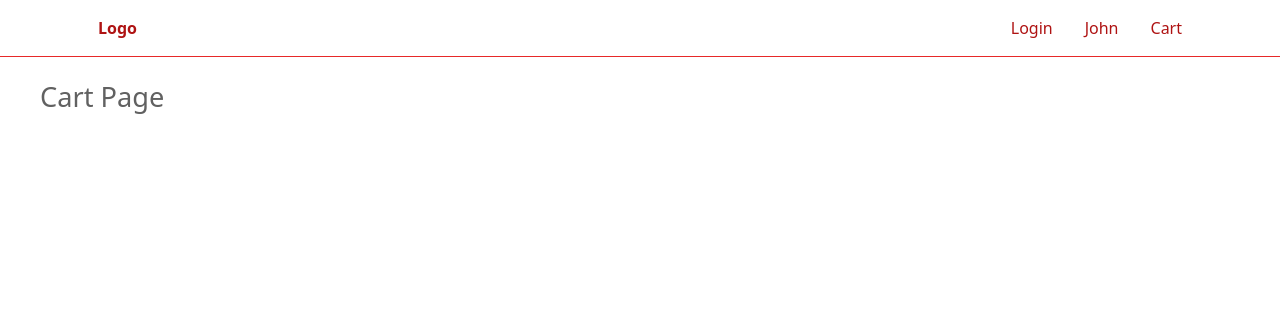
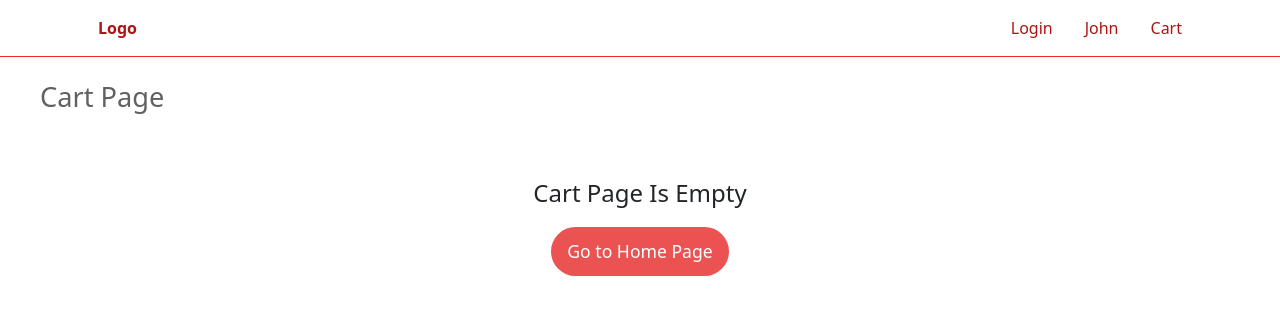
Before and after one commit to Lyttleton21/online_food_shop, an Angular app in the folder frontend/: page /cart-page in a window 1280 px wide. Shown: the top 314 px of the page. Built offline with nearby package versions, Linux system fonts and the light colour scheme.

Commit message:
added not found Page

```diff
--- a/frontend/src/app/app-routing.module.ts
+++ b/frontend/src/app/app-routing.module.ts
@@ -3,6 +3,8 @@
 import { CartPageComponent } from './components/pages/cart-page/cart-page.component';
 import { FoodpageComponent } from './components/pages/foodpage/foodpage.component';
 import { HomeComponent } from './components/pages/home/home.component';
+import { NotFoundPageComponent } from './components/pages/not-found-page/not-found-page.component';
+import { NotFoundComponent } from './components/partials/not-found/not-found.component';
 
 const routes: Routes = [
   {
@@ -33,6 +35,11 @@
     path:'cart-page',
     component: CartPageComponent,
     title:'Cart Page'
+  },
+  {
+    path:'**',
+    title:'Nothing Found!!!',
+    component: NotFoundPageComponent
   }
 ];
 
--- a/frontend/src/app/app.component.ts
+++ b/frontend/src/app/app.component.ts
@@ -6,5 +6,4 @@
   styleUrls: ['./app.component.css']
 })
 export class AppComponent {
-  title = 'frontend';
 }
--- a/frontend/src/app/app.module.ts
+++ b/frontend/src/app/app.module.ts
@@ -10,6 +10,8 @@
 import { FoodpageComponent } from './components/pages/foodpage/foodpage.component';
 import { CartPageComponent } from './components/pages/cart-page/cart-page.component';
 import { TitleComponent } from './components/partials/title/title.component';
+import { NotFoundComponent } from './components/partials/not-found/not-found.component';
+import { NotFoundPageComponent } from './components/pages/not-found-page/not-found-page.component';
 
 @NgModule({
   declarations: [
@@ -20,7 +22,9 @@
     TagsComponent,
     FoodpageComponent,
     CartPageComponent,
-    TitleComponent
+    TitleComponent,
+    NotFoundComponent,
+    NotFoundPageComponent
   ],
   imports: [
     BrowserModule,
--- a/frontend/src/app/components/pages/cart-page/cart-page.component.html
+++ b/frontend/src/app/components/pages/cart-page/cart-page.component.html
@@ -1,4 +1,10 @@
 <app-title title="Cart Page" margin="1.5rem 0 0 2.5rem"></app-title>
+
+<app-not-found
+[visible]="!cart || !cart.items.length"
+notFoundMessage="Cart Page Is Empty"
+resetLinkText="Go to Home Page"
+></app-not-found>
 
 <div class="container1" *ngIf="this.cart.totelCount">
   <ul>
--- a/frontend/src/app/components/pages/foodpage/foodpage.component.html
+++ b/frontend/src/app/components/pages/foodpage/foodpage.component.html
@@ -1,4 +1,9 @@
-<div class="container">
+<app-not-found
+[visible]="!food.id"
+notFoundMessage="Food Not Found"
+resetLinkText="Back To Home Page"
+></app-not-found>
+<div class="container" *ngIf="food.id ">
   <img [src]="food.imageUrl" [alt]="food.name">
 
   <div class="details">
--- a/frontend/src/app/components/pages/home/home.component.html
+++ b/frontend/src/app/components/pages/home/home.component.html
@@ -1,5 +1,9 @@
 <app-search></app-search>
 <app-tags></app-tags>
+<app-not-found
+[visible]="!foods || !foods.length"
+resetLinkText="Reset Search"
+></app-not-found>
 <ul>
   <li *ngFor="let food of foods">
     <a routerLink="/food/{{food.id}}">
--- /dev/null
+++ b/frontend/src/app/components/pages/not-found-page/not-found-page.component.css
@@ -0,0 +1,23 @@
+div{
+  display: flex;
+  align-items: center;
+  justify-content: center;
+  flex-direction: column;
+  font-size: 1.5rem;
+  font-weight: 100;
+  height: 15rem;
+}
+a{
+  font-size: 1.1rem;
+  background: #e72929;
+  color: white;
+  border-radius: 10rem;
+  padding: 0.7rem 1rem;
+  margin: 1rem;
+  text-decoration: none;
+  opacity: 0.8;
+}
+a:hover{
+  opacity: 1;
+  cursor: pointer;
+}
--- /dev/null
+++ b/frontend/src/app/components/pages/not-found-page/not-found-page.component.html
@@ -0,0 +1,6 @@
+<div>
+  Nothing Found!!!
+  <a routerLink="/">
+    Go to Home Page
+  </a>
+</div>
--- /dev/null
+++ b/frontend/src/app/components/pages/not-found-page/not-found-page.component.ts
@@ -0,0 +1,15 @@
+import { Component, OnInit } from '@angular/core';
+
+@Component({
+  selector: 'app-not-found-page',
+  templateUrl: './not-found-page.component.html',
+  styleUrls: ['./not-found-page.component.css']
+})
+export class NotFoundPageComponent implements OnInit {
+
+  constructor() { }
+
+  ngOnInit(): void {
+  }
+
+}
--- /dev/null
+++ b/frontend/src/app/components/partials/not-found/not-found.component.css
@@ -0,0 +1,23 @@
+div{
+  display: flex;
+  align-items: center;
+  justify-content: center;
+  flex-direction: column;
+  font-size: 1.5rem;
+  font-weight: 100;
+  height: 15rem;
+}
+a{
+  font-size: 1.1rem;
+  background: #e72929;
+  color: white;
+  border-radius: 10rem;
+  padding: 0.7rem 1rem;
+  margin: 1rem;
+  text-decoration: none;
+  opacity: 0.8;
+}
+a:hover{
+  opacity: 1;
+  cursor: pointer;
+}
--- /dev/null
+++ b/frontend/src/app/components/partials/not-found/not-found.component.html
@@ -0,0 +1,6 @@
+<div *ngIf="visible">
+  {{notFoundMessage}}
+  <a [routerLink]=resetLinkRoute>
+    {{resetLinkText}}
+  </a>
+</div>
--- /dev/null
+++ b/frontend/src/app/components/partials/not-found/not-found.component.ts
@@ -0,0 +1,22 @@
+import { Component, Input, OnInit } from '@angular/core';
+
+@Component({
+  selector: 'app-not-found',
+  templateUrl: './not-found.component.html',
+  styleUrls: ['./not-found.component.css']
+})
+export class NotFoundComponent implements OnInit {
+  @Input()
+  visible = false;
+  @Input()
+  notFoundMessage = 'Nothing Found!!!'
+  @Input()
+  resetLinkText = 'Reset';
+  @Input()
+  resetLinkRoute = "/";
+  constructor() { }
+
+  ngOnInit(): void {
+  }
+
+}
```
